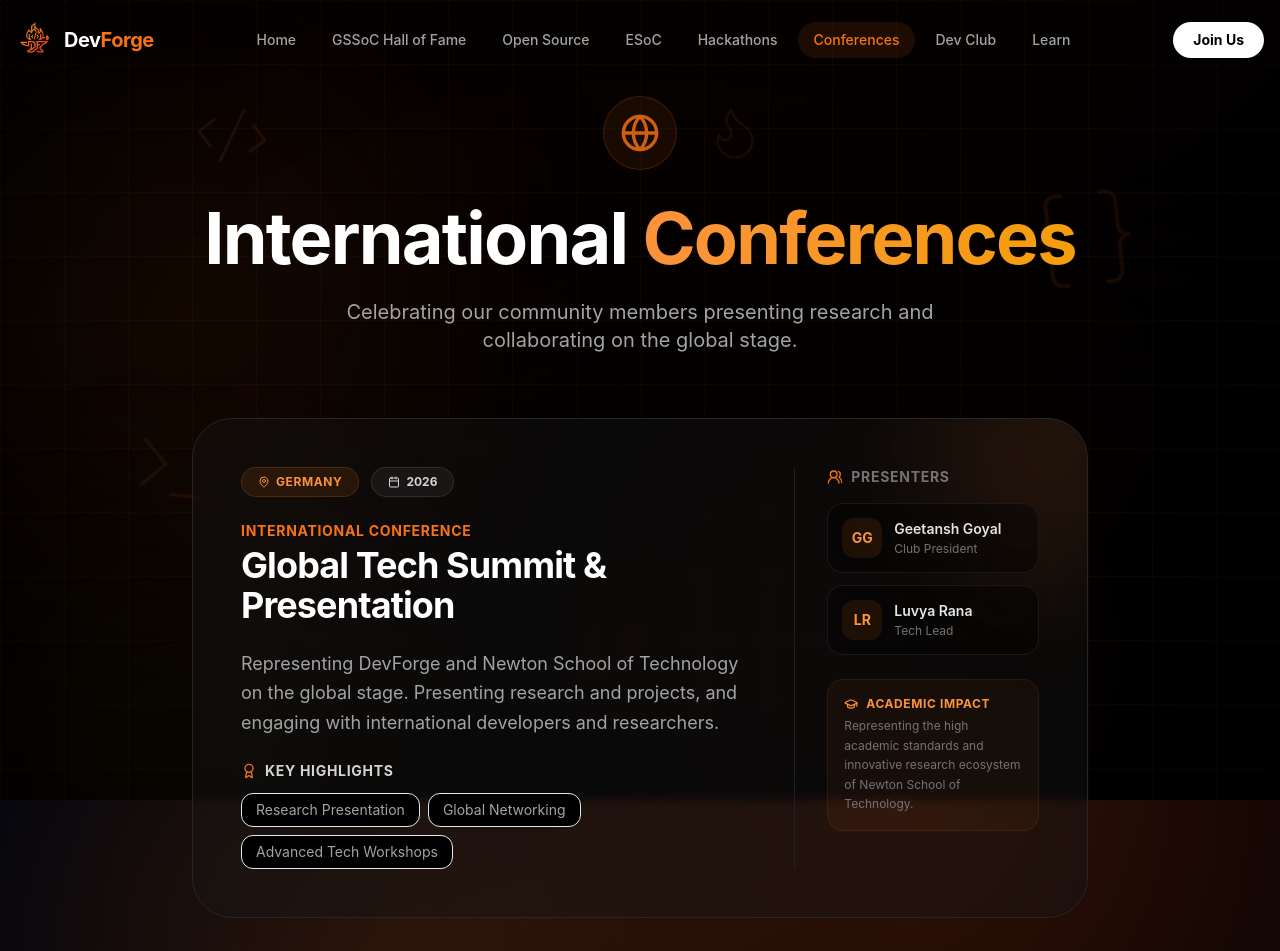
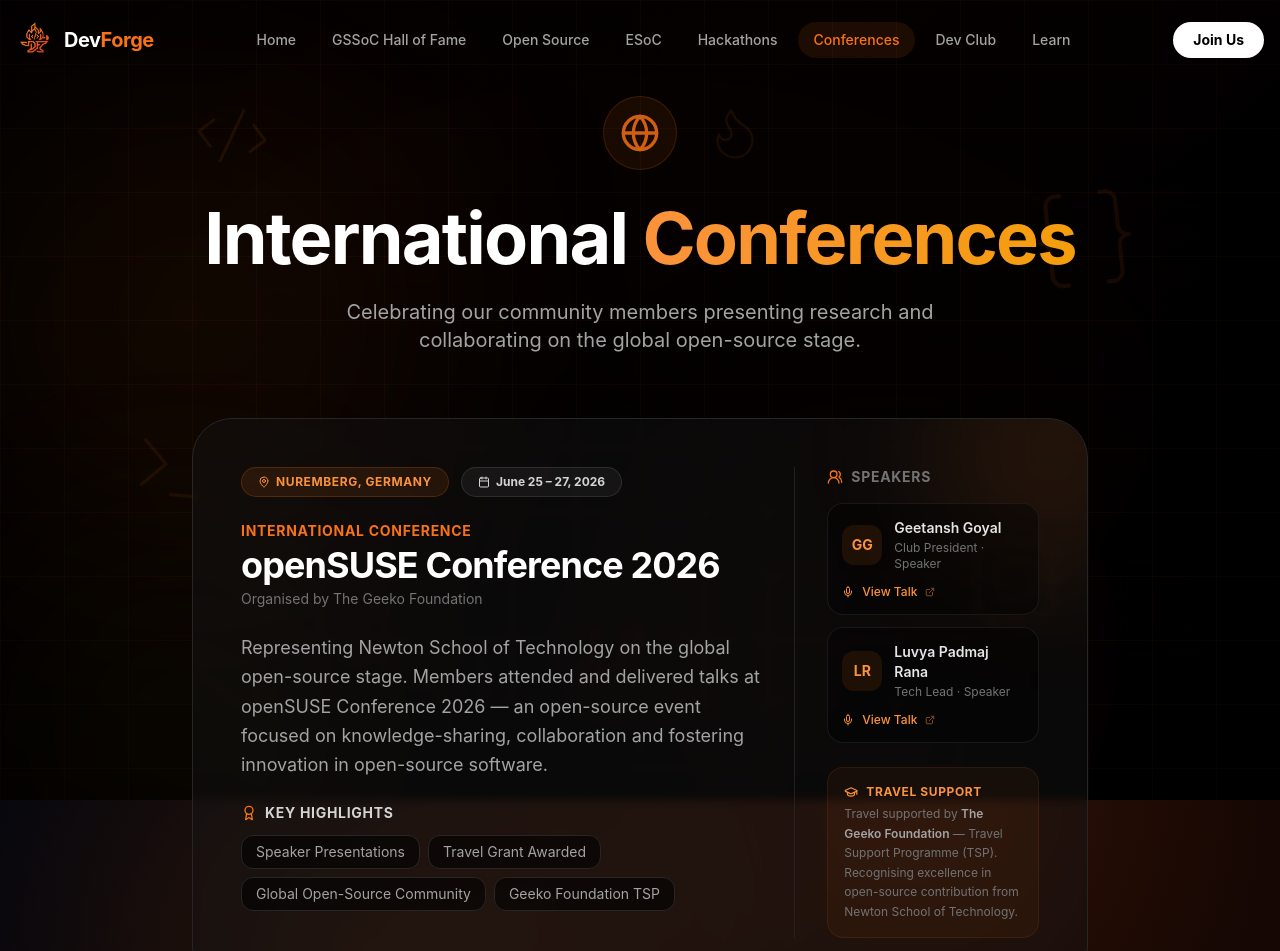
Before and after one commit to NST-DEVFORGE/DevForge, a Next.js app: page /conferences in a window 1280 px wide. Shown: the top 951 px of the page. Built offline with nearby package versions, Linux system fonts and the light colour scheme.

Commit message:
fix: hackathon years (DevForge+Ideathon=2025, others=2026), conferences real openSUSE details + talk links

```diff
--- a/app/conferences/page.tsx
+++ b/app/conferences/page.tsx
@@ -1,28 +1,40 @@
 "use client";
 
 import { motion } from "framer-motion";
-import { Globe, GraduationCap, Calendar, MapPin, Users2, Award } from "lucide-react";
+import { Globe, GraduationCap, Calendar, MapPin, Users2, Award, ExternalLink, Mic } from "lucide-react";
 
 export default function ConferencesPage() {
     const conferences = [
         {
-            id: "conf-germany",
-            location: "Germany",
+            id: "conf-opensuse-2026",
+            location: "Nuremberg, Germany",
             type: "International Conference",
-            title: "Global Tech Summit & Presentation",
-            description: "Representing DevForge and Newton School of Technology on the global stage. Presenting research and projects, and engaging with international developers and researchers.",
-            year: "2026",
-            status: "Presenters",
+            title: "openSUSE Conference 2026",
+            description: "Representing Newton School of Technology on the global open-source stage. Members attended and delivered talks at openSUSE Conference 2026 — an open-source event focused on knowledge-sharing, collaboration and fostering innovation in open-source software.",
+            dates: "June 25 – 27, 2026",
+            organiser: "The Geeko Foundation",
+            status: "Speakers",
             attendees: [
-                { name: "Geetansh Goyal", role: "Club President", initials: "GG" },
-                { name: "Luvya Rana", role: "Tech Lead", initials: "LR" }
+                {
+                    name: "Geetansh Goyal",
+                    role: "Club President · Speaker",
+                    initials: "GG",
+                    talkUrl: "https://events.opensuse.org/conferences/oSC26/program/proposals",
+                },
+                {
+                    name: "Luvya Padmaj Rana",
+                    role: "Tech Lead · Speaker",
+                    initials: "LR",
+                    talkUrl: "https://events.opensuse.org/conferences/oSC26/program/proposals",
+                },
             ],
             highlights: [
-                "Research Presentation",
-                "Global Networking",
-                "Advanced Tech Workshops"
-            ]
-        }
+                "Speaker Presentations",
+                "Travel Grant Awarded",
+                "Global Open-Source Community",
+                "Geeko Foundation TSP",
+            ],
+        },
     ];
 
     return (
@@ -42,7 +54,7 @@
                         International <span className="text-transparent bg-clip-text bg-gradient-to-r from-orange-400 to-amber-500">Conferences</span>
                     </h1>
                     <p className="text-xl text-neutral-400 max-w-2xl mx-auto">
-                        Celebrating our community members presenting research and collaborating on the global stage.
+                        Celebrating our community members presenting research and collaborating on the global open-source stage.
                     </p>
                 </motion.div>
 
@@ -61,32 +73,35 @@
                             <div className="absolute -right-24 -top-24 w-64 h-64 bg-orange-500/10 rounded-full blur-3xl group-hover:bg-orange-500/20 transition-all duration-500" />
 
                             <div className="grid md:grid-cols-3 gap-8 relative z-10">
+                                {/* Left — main info */}
                                 <div className="md:col-span-2 space-y-6">
                                     <div className="flex flex-wrap items-center gap-3">
                                         <span className="px-4 py-1.5 rounded-full text-xs font-bold bg-orange-500/10 border border-orange-500/20 text-orange-400 uppercase tracking-wider flex items-center gap-1.5">
                                             <MapPin size={12} /> {conf.location}
                                         </span>
                                         <span className="px-4 py-1.5 rounded-full text-xs font-bold bg-white/5 border border-white/10 text-neutral-300 flex items-center gap-1.5">
-                                            <Calendar size={12} /> {conf.year}
+                                            <Calendar size={12} /> {conf.dates}
                                         </span>
                                     </div>
 
                                     <div>
                                         <div className="text-sm text-orange-500 font-bold uppercase tracking-wider mb-1">{conf.type}</div>
                                         <h2 className="text-3xl md:text-4xl font-bold text-white tracking-tight">{conf.title}</h2>
+                                        <p className="mt-1 text-sm text-neutral-500">Organised by {conf.organiser}</p>
                                     </div>
 
                                     <p className="text-neutral-400 text-lg leading-relaxed">
                                         {conf.description}
                                     </p>
 
+                                    {/* Key Highlights */}
                                     <div className="space-y-3">
                                         <h4 className="text-sm font-bold text-neutral-300 uppercase tracking-wider flex items-center gap-2">
                                             <Award size={16} className="text-orange-500" /> Key Highlights
                                         </h4>
                                         <div className="flex flex-wrap gap-2">
                                             {conf.highlights.map(highlight => (
-                                                <span key={highlight} className="px-3.5 py-1.5 bg-black border border-neutral-850 rounded-xl text-sm text-neutral-400">
+                                                <span key={highlight} className="px-3.5 py-1.5 bg-black/60 border border-neutral-800 rounded-xl text-sm text-neutral-400">
                                                     {highlight}
                                                 </span>
                                             ))}
@@ -94,32 +109,47 @@
                                     </div>
                                 </div>
 
+                                {/* Right — presenters + talk links */}
                                 <div className="space-y-6 md:border-l md:border-neutral-800/80 md:pl-8">
                                     <div>
                                         <h3 className="text-sm font-bold text-neutral-500 uppercase tracking-wider mb-4 flex items-center gap-2">
-                                            <Users2 size={16} className="text-orange-500" /> Presenters
+                                            <Users2 size={16} className="text-orange-500" /> Speakers
                                         </h3>
                                         <div className="space-y-3">
                                             {conf.attendees.map(attendee => (
-                                                <div key={attendee.name} className="flex items-center gap-3 bg-black/40 border border-neutral-800/60 p-3.5 rounded-2xl">
-                                                    <div className="w-10 h-10 rounded-xl bg-orange-500/10 flex items-center justify-center text-orange-400 font-bold text-sm">
-                                                        {attendee.initials}
+                                                <div key={attendee.name} className="bg-black/40 border border-neutral-800/60 p-3.5 rounded-2xl space-y-3">
+                                                    <div className="flex items-center gap-3">
+                                                        <div className="w-10 h-10 rounded-xl bg-orange-500/10 flex items-center justify-center text-orange-400 font-bold text-sm flex-shrink-0">
+                                                            {attendee.initials}
+                                                        </div>
+                                                        <div>
+                                                            <div className="font-semibold text-neutral-200 text-sm">{attendee.name}</div>
+                                                            <div className="text-xs text-neutral-500 mt-0.5">{attendee.role}</div>
+                                                        </div>
                                                     </div>
-                                                    <div>
-                                                        <div className="font-semibold text-neutral-200 text-sm">{attendee.name}</div>
-                                                        <div className="text-xs text-neutral-500 mt-0.5">{attendee.role}</div>
-                                                    </div>
+                                                    {/* Talk link */}
+                                                    <a
+                                                        href={attendee.talkUrl}
+                                                        target="_blank"
+                                                        rel="noopener noreferrer"
+                                                        className="flex items-center gap-2 text-xs text-orange-400 hover:text-orange-300 transition-colors font-medium group/link"
+                                                    >
+                                                        <Mic size={12} className="flex-shrink-0" />
+                                                        <span>View Talk</span>
+                                                        <ExternalLink size={10} className="opacity-60 group-hover/link:opacity-100 transition-opacity" />
+                                                    </a>
                                                 </div>
                                             ))}
                                         </div>
                                     </div>
 
+                                    {/* Geeko Foundation badge */}
                                     <div className="p-4 bg-orange-500/5 border border-orange-500/10 rounded-2xl">
                                         <div className="flex items-center gap-2 text-xs font-bold text-orange-400 uppercase tracking-wider mb-1">
-                                            <GraduationCap size={14} /> Academic Impact
+                                            <GraduationCap size={14} /> Travel Support
                                         </div>
                                         <p className="text-xs text-neutral-500 leading-relaxed">
-                                            Representing the high academic standards and innovative research ecosystem of Newton School of Technology.
+                                            Travel supported by <span className="text-neutral-400 font-semibold">The Geeko Foundation</span> — Travel Support Programme (TSP). Recognising excellence in open-source contribution from Newton School of Technology.
                                         </p>
                                     </div>
                                 </div>
```
Also changed, not shown: data/hackathons.ts (+7 -7 lines).
